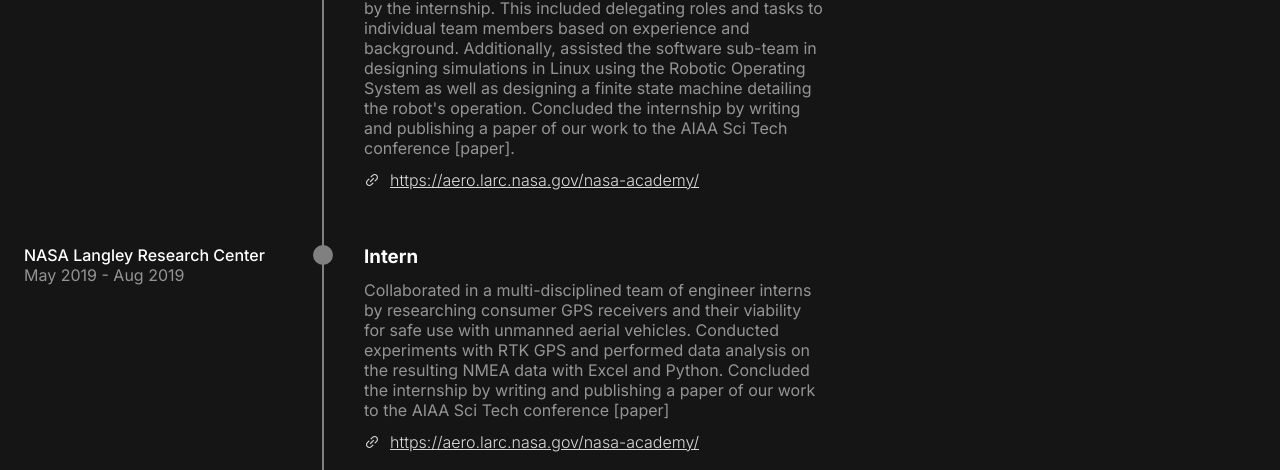
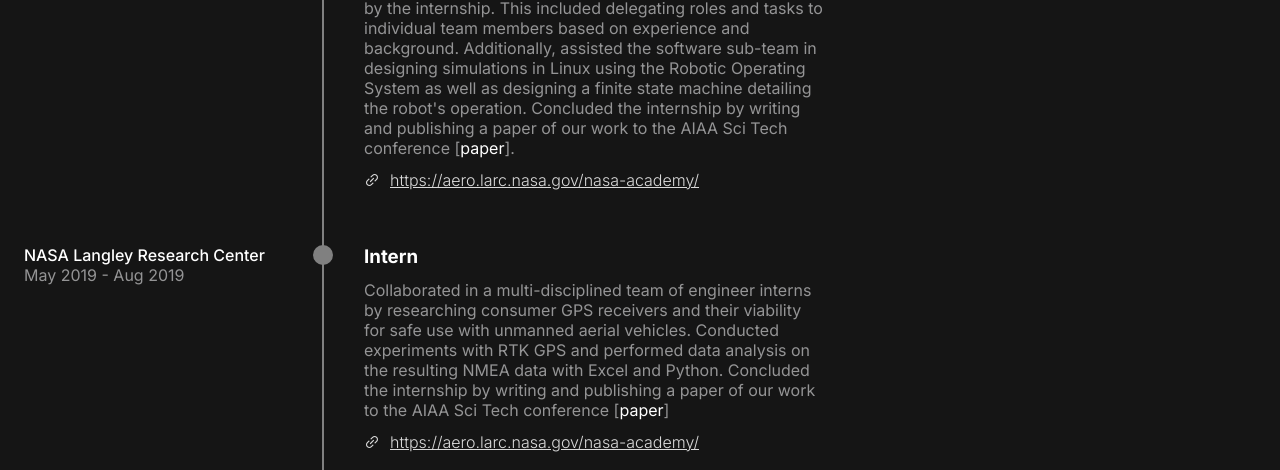
Before and after one commit to rbonk907/portfolio-website, a Next.js app: page / in a window 1280 px wide. Shown: the part 2031-2501 px from the top of the page. Built offline with nearby package versions, Linux system fonts and the light colour scheme.

Commit message:
add color to paper link

```diff
--- a/styles/Experience.module.css
+++ b/styles/Experience.module.css
@@ -51,6 +51,11 @@
     padding-bottom: 12px;
 }
 
+.jobDescription p a,
+.jobDescription p a:visited {
+    color: #fff;
+}
+
 .companyLink {
     display: flex;
     align-items: center;
```
